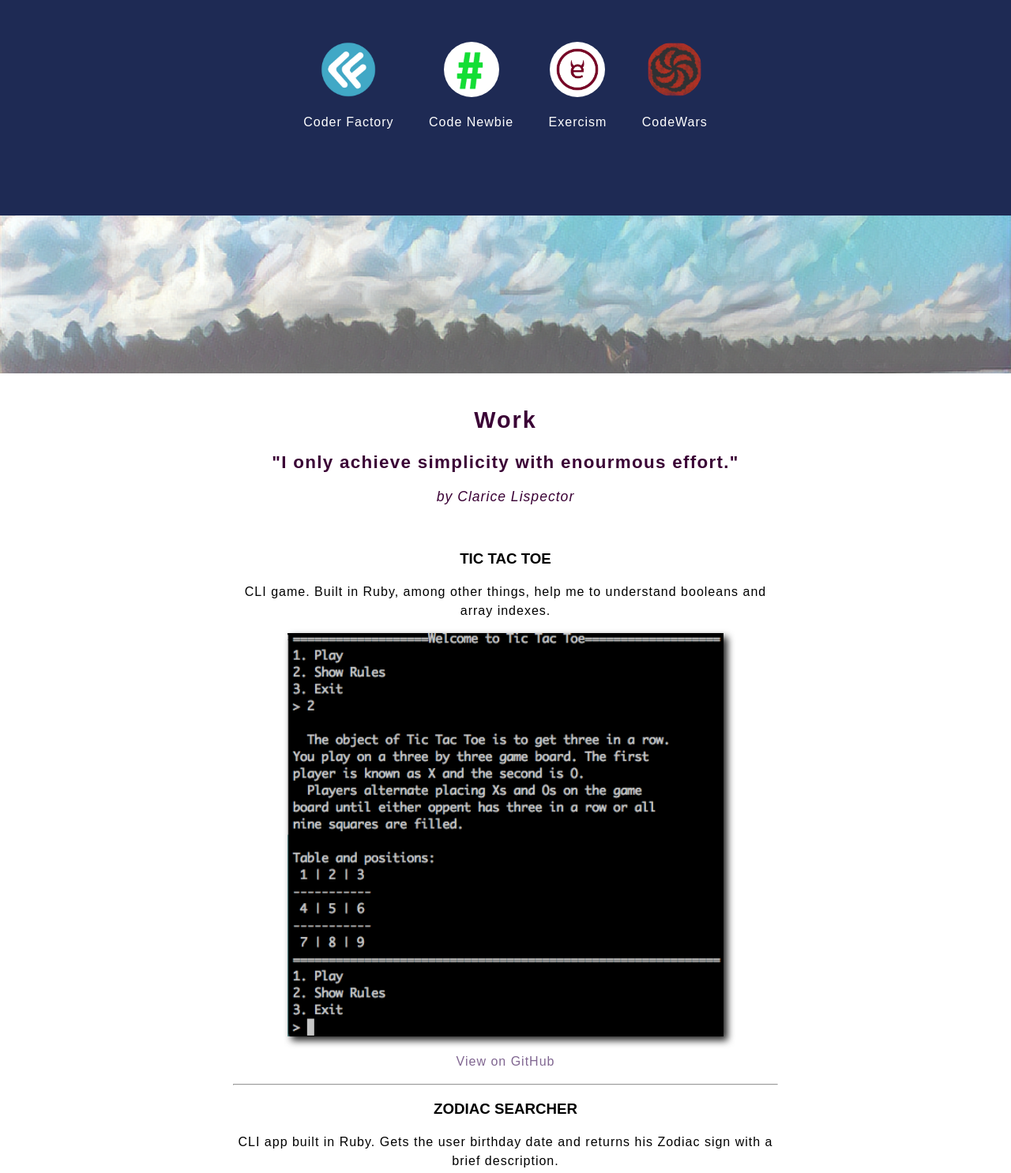
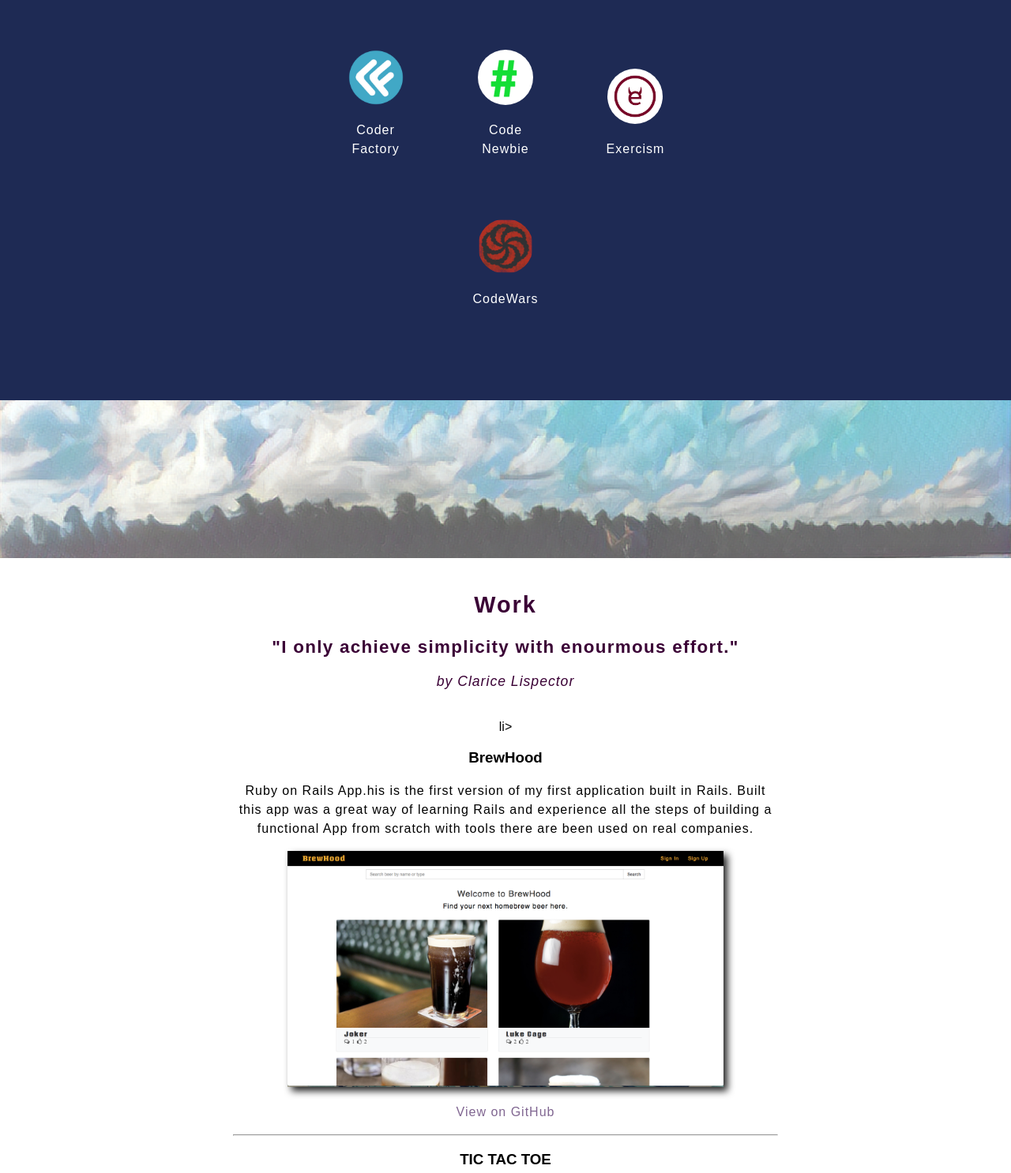
Before and after one commit to Livia-Santos/livia-santos.github.io, a plain HTML site: page index.html in a window 1280 px wide. Shown: the part 2415-3901 px from the top of the page at 79% size. Drawn offline with Linux system fonts and the light colour scheme.

Commit message:
Add brewhood to apps

```diff
--- a/CSS/style.css
+++ b/CSS/style.css
@@ -212,7 +212,8 @@ h2 {
 
 .schools li {
   display: inline-block;
-  padding: 20px;
+  width: 100px;
+  padding: 30px;
   text-align: center;
 }
 
--- a/index.html
+++ b/index.html
@@ -126,6 +126,16 @@
             <p>by Clarice Lispector</p>
         </div>
         <ul class="appslist">
+          li>
+              <h3>BrewHood</h3>
+              <p>Ruby on Rails App.his is the first version of my first application built in Rails. Built this app was a great way of learning Rails and experience all the steps of building a functional App from scratch with tools there are been used on real companies.</p>
+              <img class="appsimg" src="./images/brewhood.png" / alt="Brewhood app">
+              <a href="https://github.com/Livia-Santos/brewhood" target="_blank">
+                  <p>View on GitHub</p>
+              </a>
+
+          </li>
+          <hr/>
             <li>
                 <h3>TIC TAC TOE</h3>
                 <p>CLI game. Built in Ruby, among other things, help me to understand booleans and array indexes.</p>
```
Also changed, not shown: images/brewhood.png (added).
